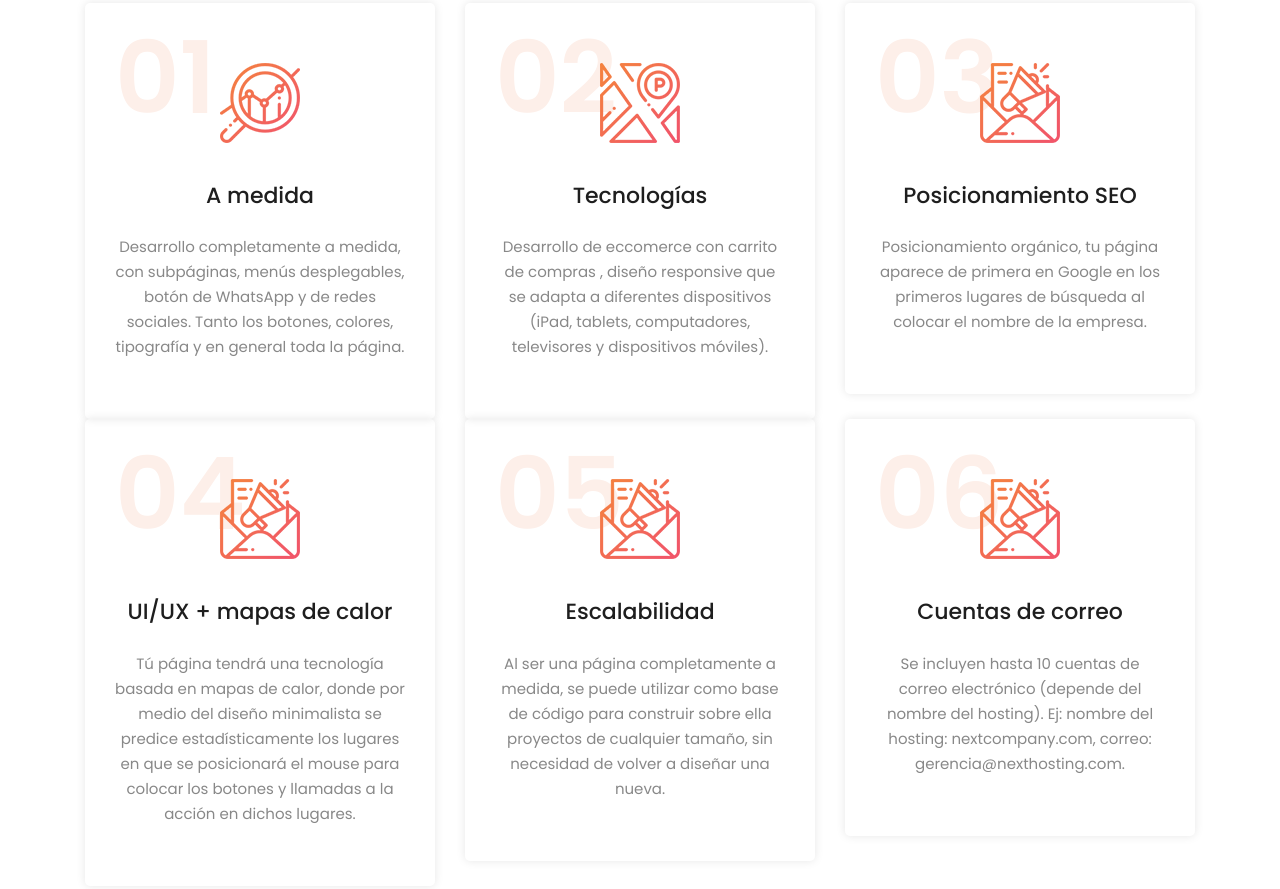
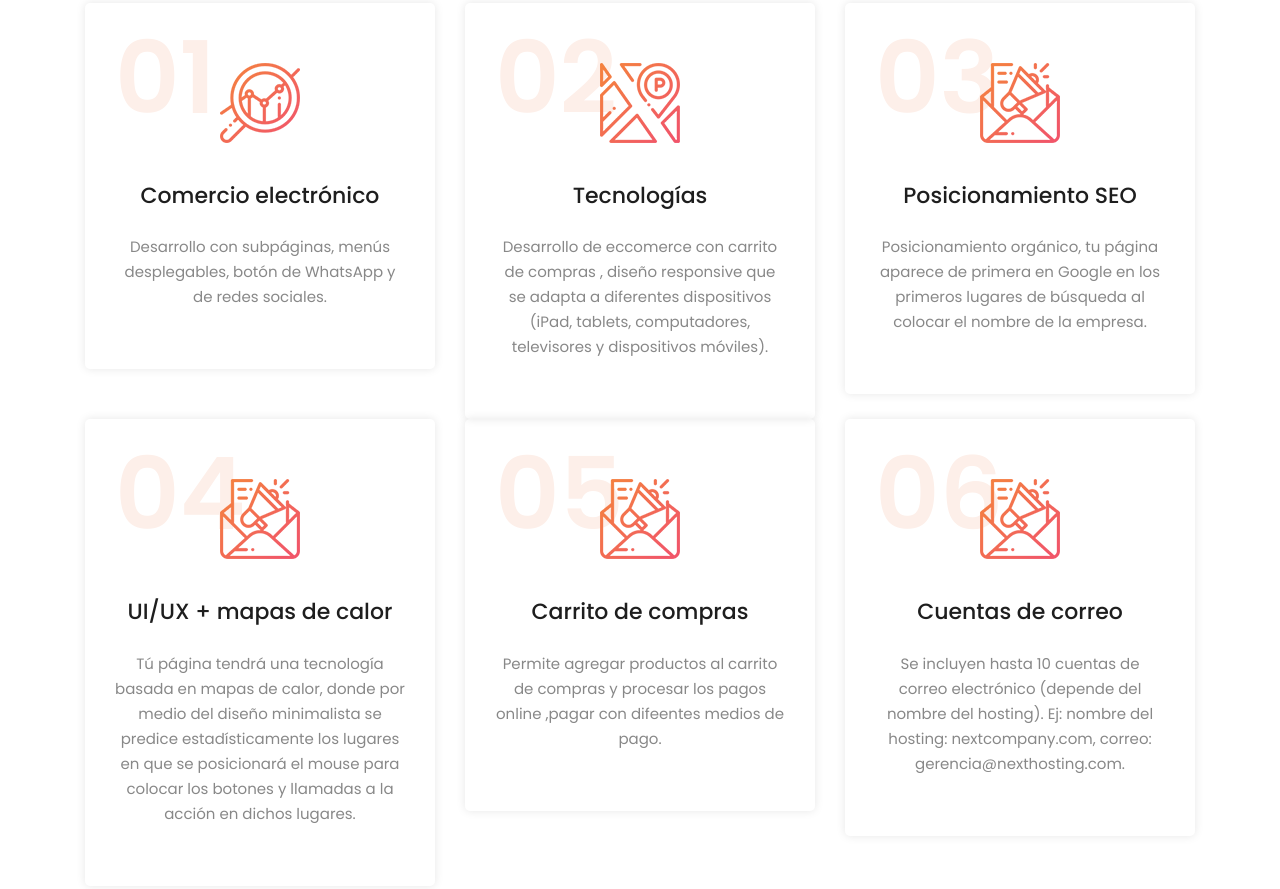
Before and after one commit to DanielAraqueStudios/soluciones-mana, a plain HTML site: page index.html in a window 1280 px wide. Shown: the part 1751-2640 px from the top of the page. Drawn offline with Linux system fonts and the light colour scheme.

Commit message:
Update index.html

```diff
--- a/index.html
+++ b/index.html
@@ -10,13 +10,8 @@
   <link href="https://fonts.googleapis.com/css?family=Poppins:100,200,300,400,500,600,700,800,900&display=swap"
     rel="stylesheet">
 
-  <title>Cotización Sin Enrredos</title>
-  <!--
-Lava Landing Page
+  <title>Cotización Tenedor de Oro</title>
 
-https://templatemo.com/tm-540-lava-landing-page
-
--->
 
   <!-- Additional CSS Files -->
   <link rel="stylesheet" type="text/css" href="assets/css/bootstrap.min.css">
@@ -189,8 +184,8 @@ https://templatemo.com/tm-540-lava-landing-page
                         <div class="features-icon">
                             <h2>01</h2>
                             <img src="assets/images/features-icon-1.png" alt="">
-                            <h4>A medida</h4>
-                            <p>Desarrollo completamente a medida, con subpáginas, menús desplegables, botón de WhatsApp y de redes sociales. Tanto los botones, colores, tipografía y en general toda la página.</p>
+                            <h4>Comercio electrónico</h4>
+                            <p>Desarrollo con subpáginas, menús desplegables, botón de WhatsApp y de redes sociales.</p>
                         </div>
                     </div>
                 </div>
@@ -233,8 +228,8 @@ https://templatemo.com/tm-540-lava-landing-page
                         <div class="features-icon">
                             <h2>05</h2>
                             <img src="assets/images/features-icon-3.png" alt="">
-                            <h4>Escalabilidad</h4>
-                            <p>Al ser una página completamente a medida, se puede utilizar como base de código para construir sobre ella proyectos de cualquier tamaño, sin necesidad de volver a diseñar una nueva.</p>
+                            <h4>Carrito de compras</h4>
+                            <p>Permite agregar productos al carrito de compras y procesar los pagos online ,pagar con difeentes medios de pago.</p>
                         </div>
                     </div>
                 </div>
@@ -362,8 +357,8 @@ https://templatemo.com/tm-540-lava-landing-page
                 <div class="features-icon">
                   <h2>06</h2>
                   <img src="assets/images/features-icon-6.png" alt="">
-                  <h4>visualizacion desde  cualqueier lugar</h4>
-                  <p>Con la integracion del bot de whatsapp y google calendar podrás ver los eventos que se agendan en tiempo real desde cualquier ispositivo, imagina estar en una reunicón y ver como te llgan las notificaciones en automático de los clientes que están agndado sus citas y poder verlo desde tu celular,las opciones son ilimitadas.</p>
+                  <h4>visualizacion desde  cualquier lugar</h4>
+                  <p>Con la integracion del bot de whatsapp y google calendar podrás ver los eventos que se agendan en tiempo real desde cualquier dispositivo, imagina estar en una reunicón y ver como te llgan las notificaciones en automático de los clientes que están agndado sus citas y poder verlo desde tu celular,las opciones son ilimitadas.</p>
                 </div>
               </div>
             </div>
@@ -872,7 +867,7 @@ https://templatemo.com/tm-540-lava-landing-page
 
                     <br>
                     <br>
-                    Pág web con 4 videos incluídos $4,840,667
+                    Pág web eccomerce con 15-20 imágenes incluídas $3,000,000
                     <br>
 
 
@@ -880,19 +875,23 @@ https://templatemo.com/tm-540-lava-landing-page
                     <br>
 
 
-
+<!--
                     Chatbot de Whastapp 2'200.000 anualidad
 
                       <br><br>
                       Campañas de tráfico pago para Facebook con 2 videos mensuales $2,200,000
+
+                    -->
                      <br><br><br>
                     Condiciones comerciales: <br><br>
                     <h3>Página web</h3><br>
                     50% Firma de contrato 50% finalizando el proyecto <br>
                     <br>
-
+<!--
                     <h3>Bot de WhatsApp</h3><br>
                     50% Firma de contrato 50% finalizando el proyecto <br>
+
+                    -->
                     <br>
 
 
```
